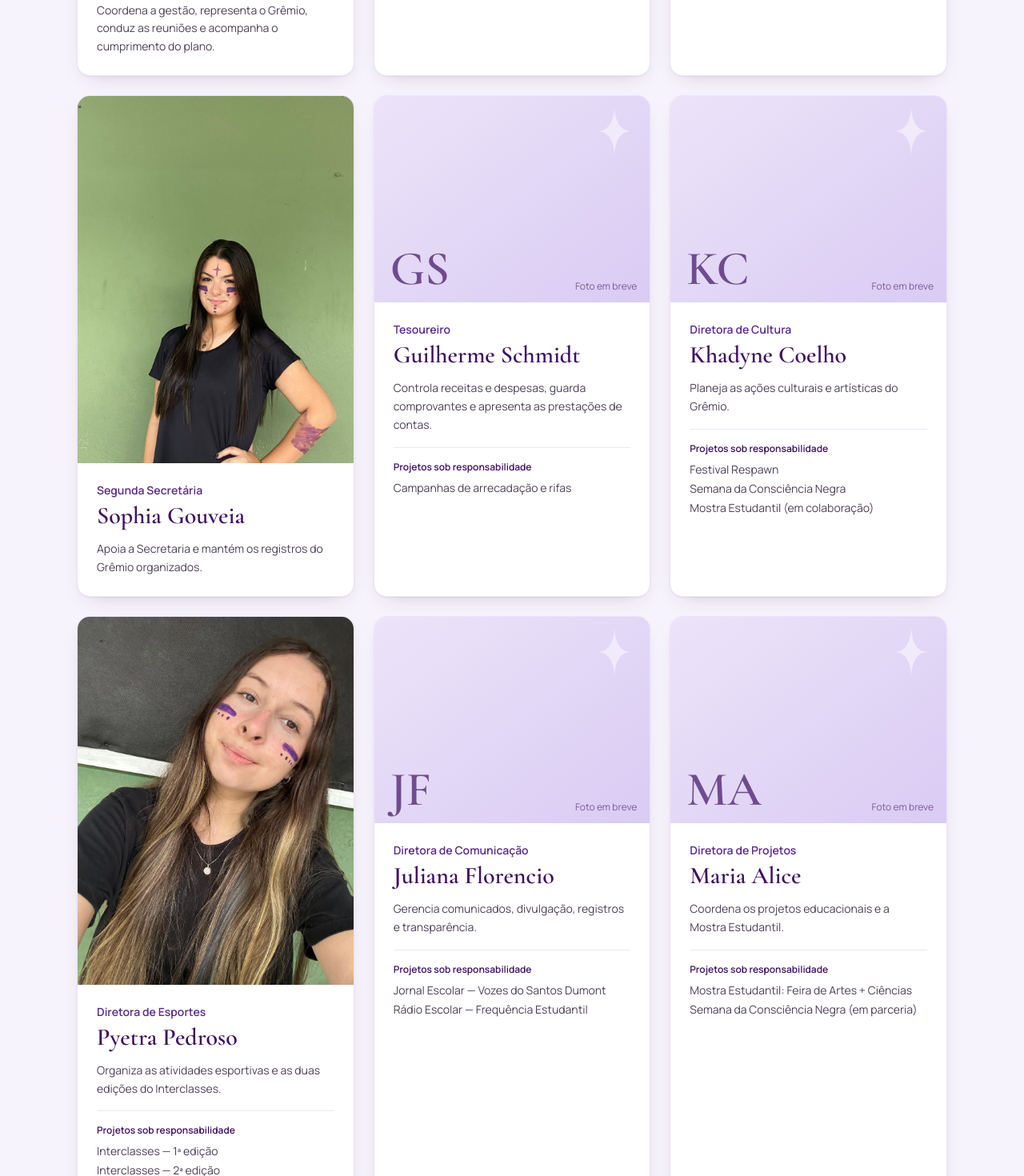
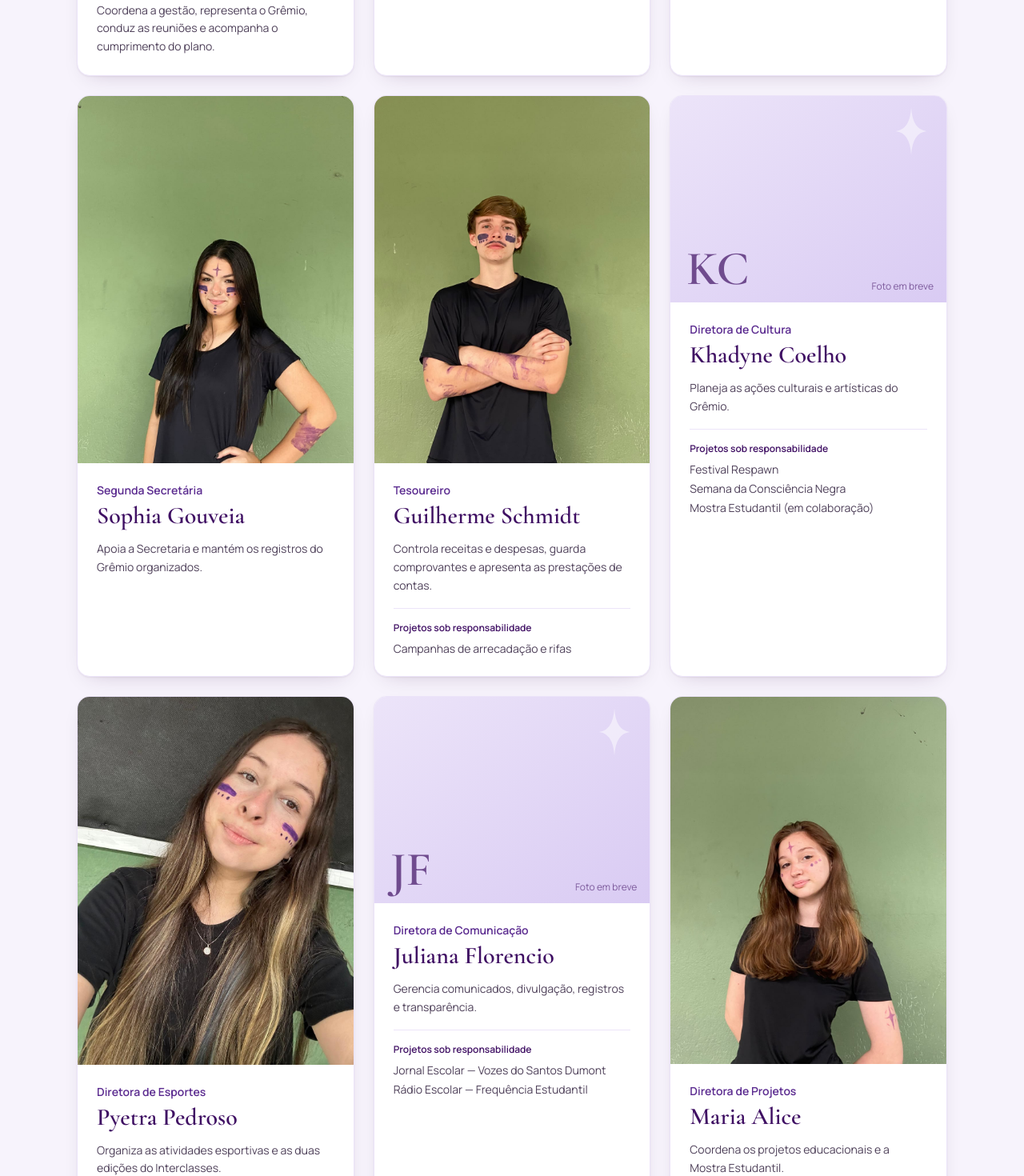
Before and after one commit to schmidt0207/HASOS, a React (Vite) app: page /equipe in a window 1280 px wide. Shown: the part 980-2450 px from the top of the page at 80% size. Built offline with nearby package versions, Linux system fonts and the light colour scheme; no server answers.

Commit message:
Add Maria Alice and Guilherme team photos (#6)

```diff
--- a/src/data/equipe.ts
+++ b/src/data/equipe.ts
@@ -38,6 +38,7 @@ export const equipe: Integrante[] = [
     cargo: 'Tesoureiro',
     descricao: 'Controla receitas e despesas, guarda comprovantes e apresenta as prestações de contas.',
     projetos: ['Campanhas de arrecadação e rifas'],
+    foto: '/fotos-equipe/guilherme-schmidt.gremio.jpeg',
   },
   {
     nome: 'Khadyne Coelho',
@@ -63,5 +64,6 @@ export const equipe: Integrante[] = [
     cargo: 'Diretora de Projetos',
     descricao: 'Coordena os projetos educacionais e a Mostra Estudantil.',
     projetos: ['Mostra Estudantil: Feira de Artes + Ciências', 'Semana da Consciência Negra (em parceria)'],
+    foto: '/fotos-equipe/maria-alice.gremio.jpeg',
   },
 ]
```
Also changed, not shown: public/fotos-equipe/guilherme-schmidt.gremio.jpeg (added), public/fotos-equipe/maria-alice.gremio.jpeg (added).
